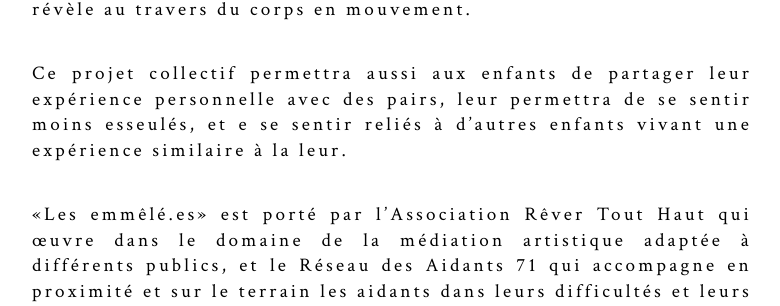
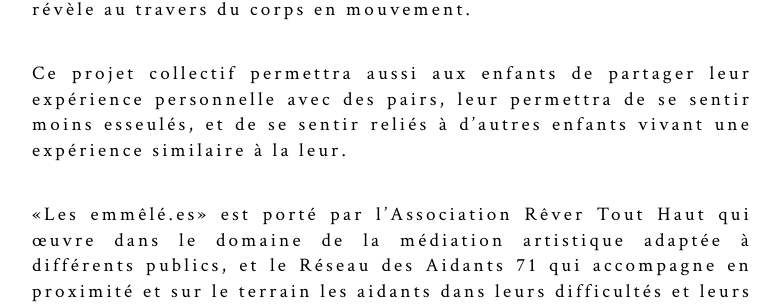
Before and after one commit to leshnik/revertouthaut, a Jekyll site: the page built from jeunes-aidants.md, in a window 1280 px wide and 900 px high, scrolled down 1952 px. Shown: the part 199-505 px from the top of the window, without its empty margins (248-1028 px from the left). Built offline with Jekyll 4.4.1, drawn with Linux system fonts in a browser that asks for light colours.

Commit message:
typo jeunes-aidants

```diff
--- a/jeunes-aidants.md
+++ b/jeunes-aidants.md
@@ -25,7 +25,7 @@ Et dans cette vie où tout est mêlé, dans laquelle l’autre est souvent prior
 <p class="intro-text">Le projet va se développer sur plusieurs mois et va réunir dans un mouvement créatif et collectif, de la danse, de la composition musicale, un travail d'écriture et d'interprétation. Il sera animé et encadré par des artistes musiciens, danseurs, auteur/autrice, formés à la médiation artistique.
 Par la danse, le corps, le rythme, les sons, les jeunes aidants pourront exprimer les liens visibles et invisibles tissés avec leurs aidés respectifs. De quels gestes quotidiens, de quelles attentions tournées vers un frère, une sœur, un parent malade ou handicapé les jeunes aidants sont-ils imprégnés ? Quelles responsabilités portent-ils, nichées dans les recoins de leurs corps et de leurs têtes d’enfants ? Dans ce cadre ludique, nous proposons un espace où le vécu du jeune aidant se révèle au travers du corps en mouvement.</p>
 
-<p class="intro-text">Ce projet collectif permettra aussi aux enfants de partager leur expérience personnelle avec des pairs, leur permettra de se sentir moins esseulés, et e se sentir reliés à d’autres enfants vivant une expérience similaire à la leur.</p>
+<p class="intro-text">Ce projet collectif permettra aussi aux enfants de partager leur expérience personnelle avec des pairs, leur permettra de se sentir moins esseulés, et de se sentir reliés à d’autres enfants vivant une expérience similaire à la leur.</p>
 
 <p class="intro-text">«Les emmêlé.es» est porté par l’Association Rêver Tout Haut qui œuvre dans le domaine de la médiation artistique adaptée à différents publics, et le Réseau des Aidants 71 qui accompagne en proximité et sur le terrain les aidants dans leurs difficultés et leurs démarches.</p>
 
```
